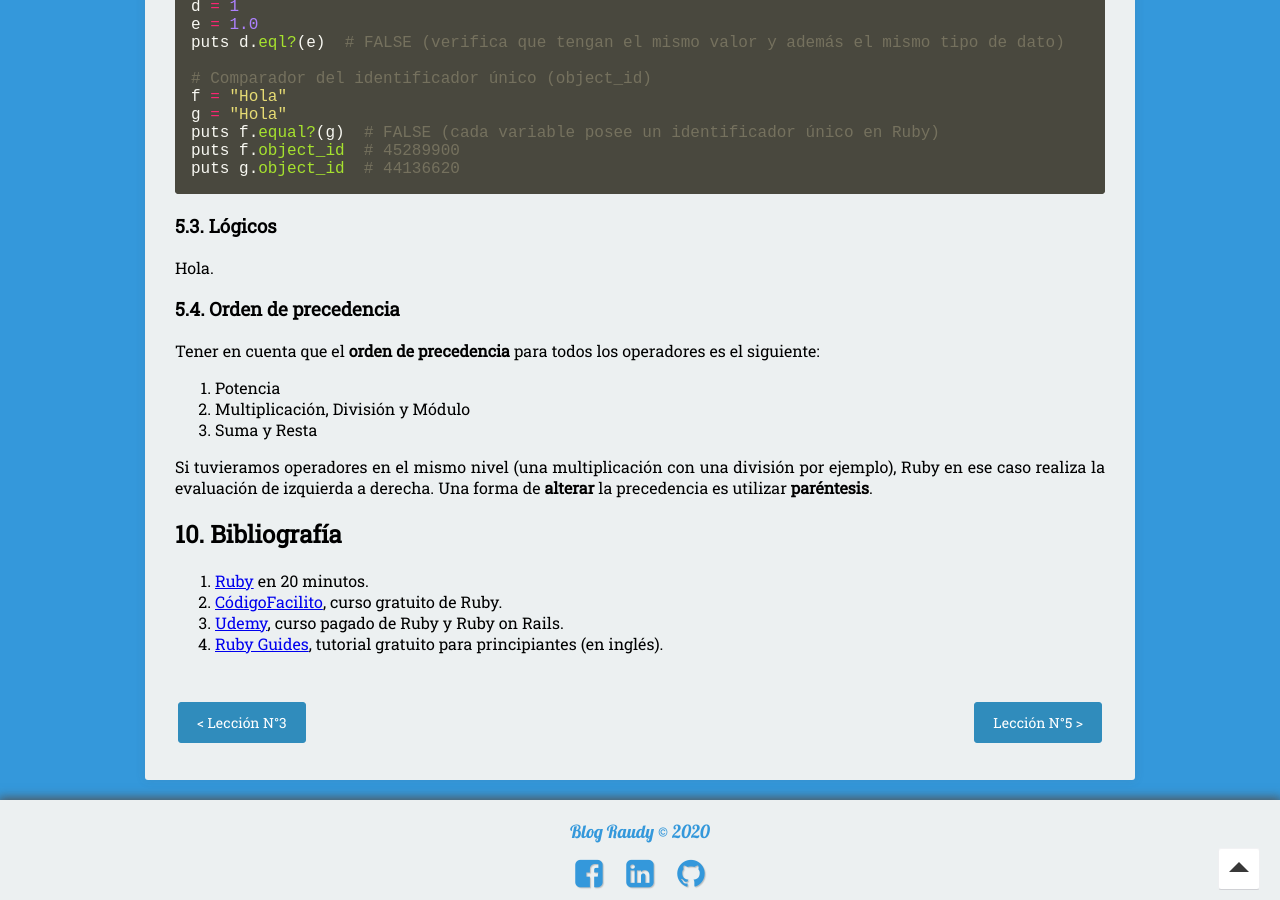
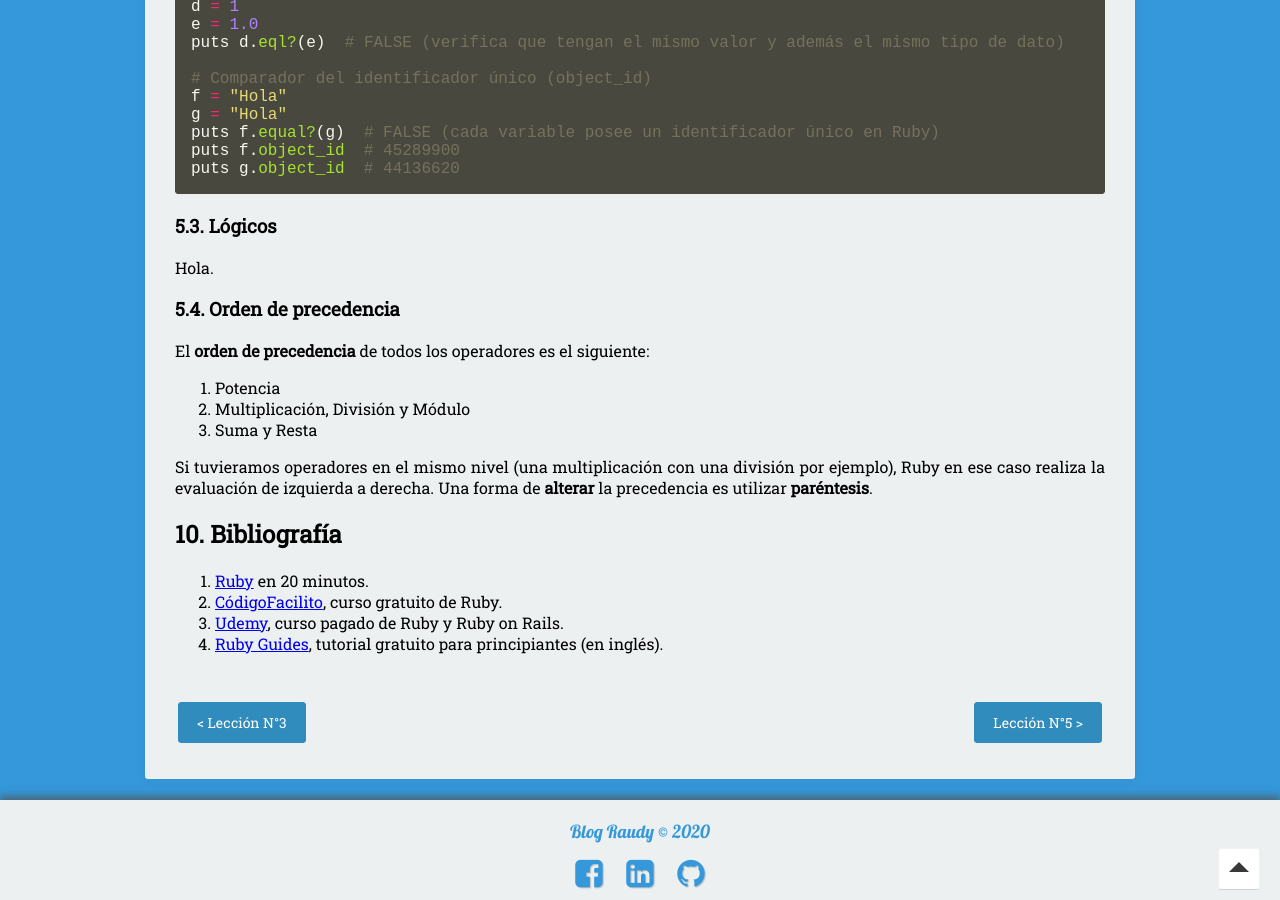
Before and after one commit to nisoto/Blog-anterior-2.0, a Jekyll site: the page built from _posts/2020-04-12-rails-iv-ruby-en-detalle.md, in a window 1280 px wide and 900 px high, scrolled down 7391 px. Built offline with Jekyll 4.4.1, drawn with Linux system fonts in a browser that asks for light colours; nearby versions of some CDN libraries.

Commit message:
Update 2020-04-12-rails-iv-ruby-en-detalle.md

```diff
--- a/_posts/2020-04-12-rails-iv-ruby-en-detalle.md
+++ b/_posts/2020-04-12-rails-iv-ruby-en-detalle.md
@@ -377,7 +377,7 @@ Hola.
 
 ### 5.4. Orden de precedencia
 
-Tener en cuenta que el **orden de precedencia** para todos los operadores es el siguiente:
+El **orden de precedencia** de todos los operadores es el siguiente:
 
 1. Potencia
 2. Multiplicación, División y Módulo
```
